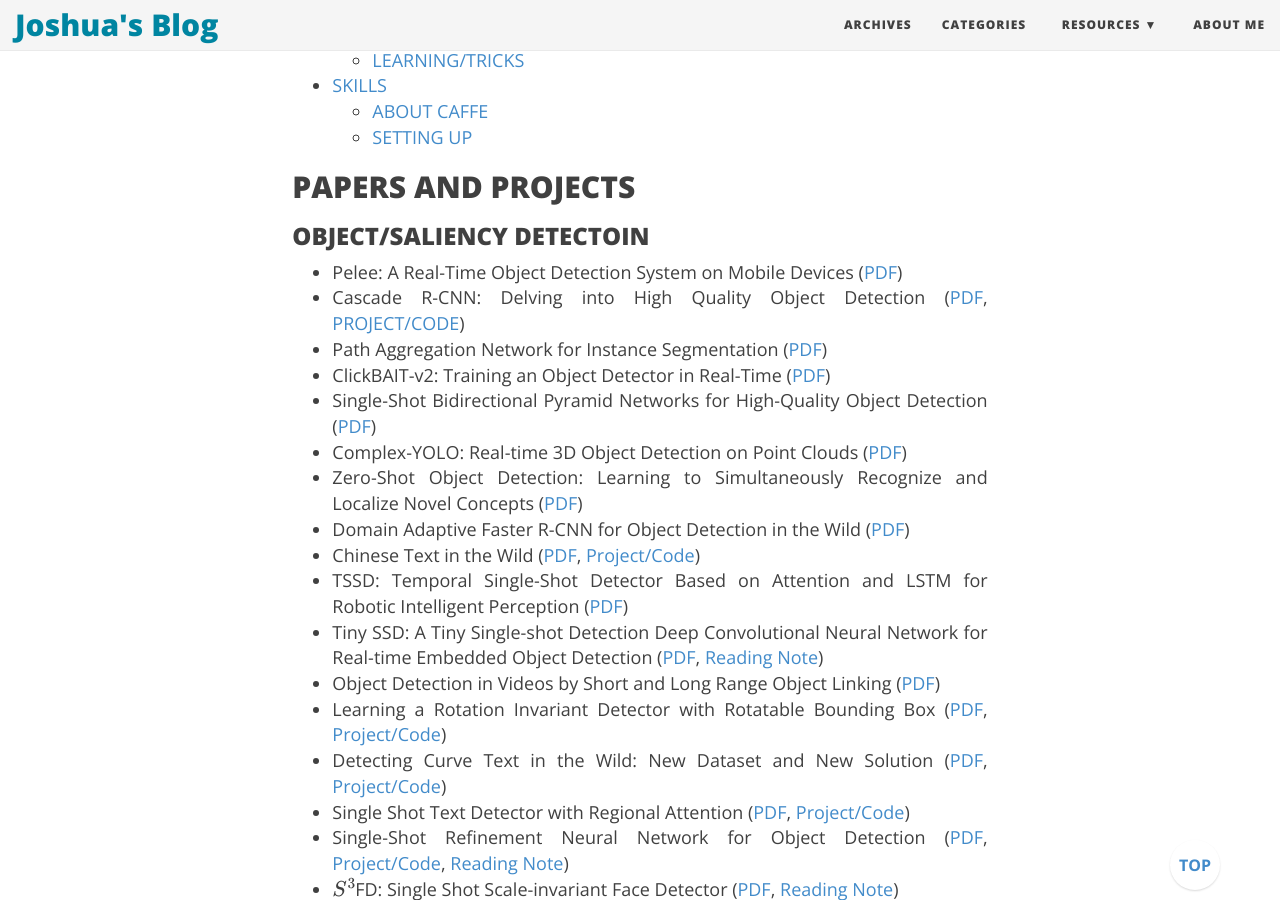
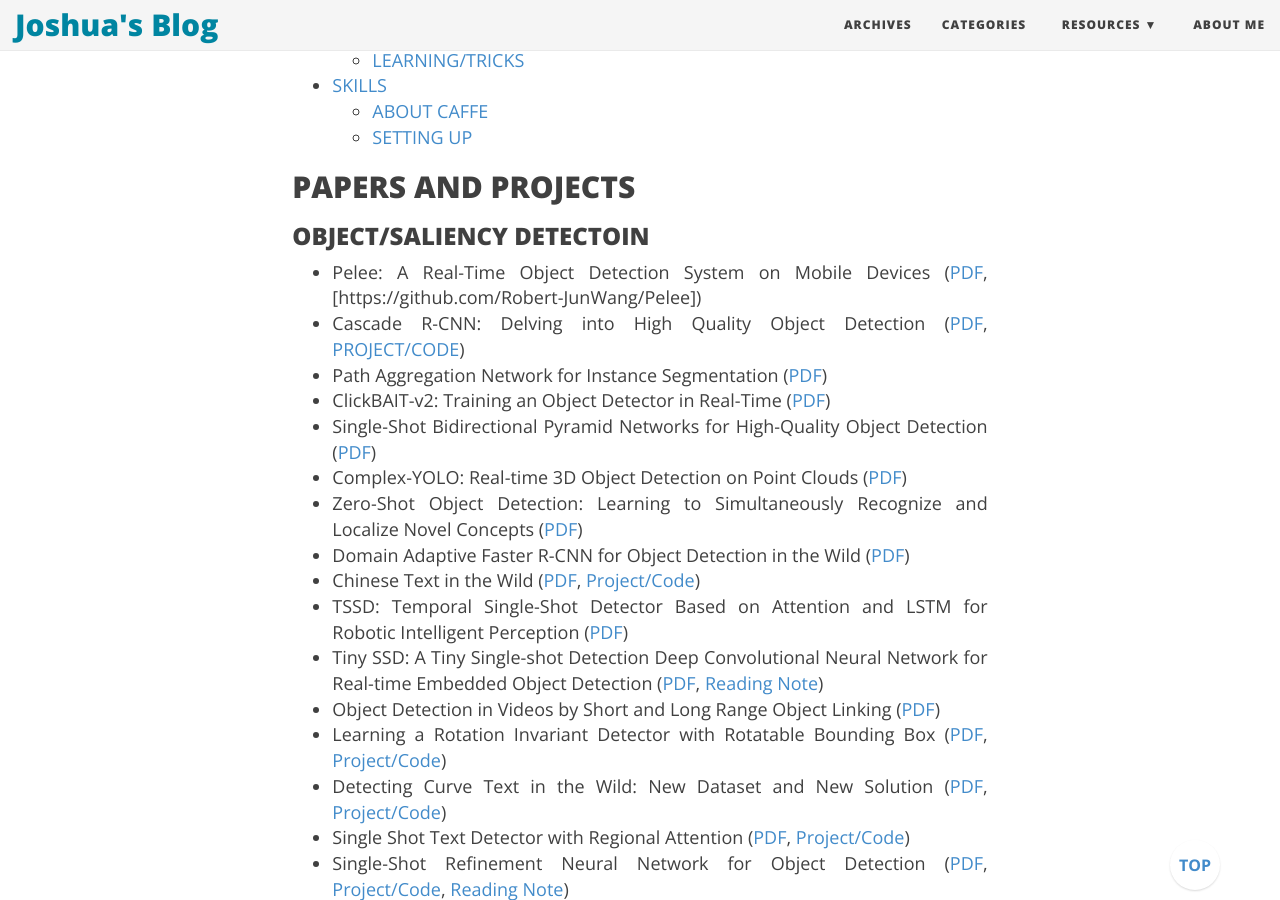
Before and after one commit to joshua19881228/joshua19881228.github.io, a Jekyll site: the page built from _posts/Computer_Vision/2016-08-25-my-jumble-of-computer-vision.md, in a window 1280 px wide and 900 px high, scrolled down 1118 px. Built offline with Jekyll 4.4.1, drawn with Linux system fonts in a browser that asks for light colours; nearby versions of some CDN libraries; formulas are drawn with MathJax 3; comment, search, counter and statistics services are not loaded; some of the changed lines change nothing that is shown.

Commit message:
Add project link to Pelee

```diff
--- a/_posts/Computer_Vision/2016-08-25-my-jumble-of-computer-vision.md
+++ b/_posts/Computer_Vision/2016-08-25-my-jumble-of-computer-vision.md
@@ -15,7 +15,7 @@
 
 ### OBJECT/SALIENCY DETECTOIN
 
-* Pelee: A Real-Time Object Detection System on Mobile Devices ([PDF](https://arxiv.org/abs/1804.06882))
+* Pelee: A Real-Time Object Detection System on Mobile Devices ([PDF](https://arxiv.org/abs/1804.06882), [https://github.com/Robert-JunWang/Pelee])
 * Cascade R-CNN: Delving into High Quality Object Detection ([PDF](https://arxiv.org/abs/1712.00726), [PROJECT/CODE](https://github.com/zhaoweicai/cascade-rcnn))
 * Path Aggregation Network for Instance Segmentation ([PDF](https://arxiv.org/abs/1803.01534))
 * ClickBAIT-v2: Training an Object Detector in Real-Time ([PDF](https://arxiv.org/abs/1803.10358))
```
